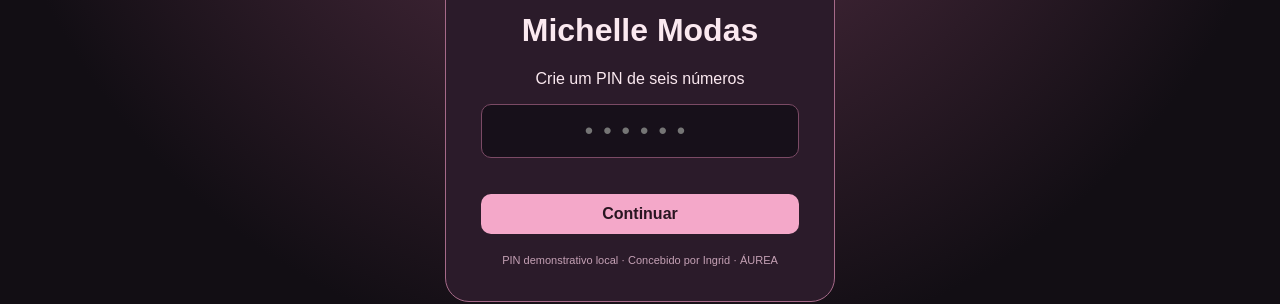
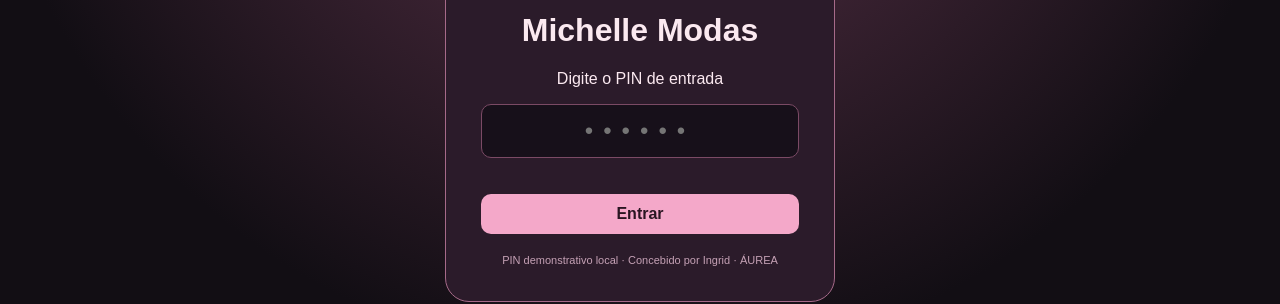
Before and after one commit to aurea-site/michelle-modas, a Next.js app: page / in a window 1280 px wide. Shown: the part 298-602 px from the top of the page. Built offline with nearby package versions, Linux system fonts and the light colour scheme.

Commit message:
Definir PIN solicitado para acesso à Michelle Modas

```diff
--- a/app/page.jsx
+++ b/app/page.jsx
@@ -5,16 +5,16 @@ const tabs=["Início","Caixa","Produtos","Relatórios","Crediário","Cupons de V
 const money=n=>Number(n||0).toLocaleString("pt-BR",{style:"currency",currency:"BRL"});
 export default function App(){
 const [tab,setTab]=useState("Início"),[data,setData]=useState({products:[],cash:[],clients:[],receipts:[]}),[mode,setMode]=useState("loading"),[pin,setPin]=useState(""),[first,setFirst]=useState(""),[error,setError]=useState(""),[cart,setCart]=useState([]),[product,setProduct]=useState(""),[payment,setPayment]=useState("Pix"),[client,setClient]=useState(""),[discount,setDiscount]=useState(0);
-useEffect(()=>{try{let x=JSON.parse(localStorage.getItem("mm_full_mvp_v3")||"{}"),r=JSON.parse(localStorage.getItem("mm_sales_receipts_v1")||"[]");setData({products:Array.isArray(x.products)?x.products:[],cash:Array.isArray(x.cash)?x.cash:[],clients:Array.isArray(x.clients)?x.clients:[],receipts:Array.isArray(r)?r:[]});setMode(!localStorage.getItem("mm_pin_access_v2")?"create":sessionStorage.getItem("mm_pin_session")==="1"?"open":"unlock")}catch{setMode("create")}},[]);
+useEffect(()=>{try{let x=JSON.parse(localStorage.getItem("mm_full_mvp_v3")||"{}"),r=JSON.parse(localStorage.getItem("mm_sales_receipts_v1")||"[]");setData({products:Array.isArray(x.products)?x.products:[],cash:Array.isArray(x.cash)?x.cash:[],clients:Array.isArray(x.clients)?x.clients:[],receipts:Array.isArray(r)?r:[]});setMode(sessionStorage.getItem("mm_pin_session")==="1"?"open":"unlock")}catch{setMode("create")}},[]);
 function save(d){setData(d);localStorage.setItem("mm_full_mvp_v3",JSON.stringify({products:d.products,cash:d.cash,clients:d.clients}));localStorage.setItem("mm_sales_receipts_v1",JSON.stringify(d.receipts))}
-function unlock(e){e.preventDefault();if(!/^\d{6}$/.test(pin)){setError("Informe seis números.");return}if(mode==="create"){setFirst(pin);setPin("");setMode("confirm");return}if(mode==="confirm"){if(first!==pin){setError("PIN diferente. Tente novamente.");setMode("create");setPin("");return}localStorage.setItem("mm_pin_access_v2",pin)}else if(pin!==localStorage.getItem("mm_pin_access_v2")){setError("PIN incorreto.");return}sessionStorage.setItem("mm_pin_session","1");setMode("open");setPin("");setError("")}
+function unlock(e){e.preventDefault();if(pin!=="231006"){setError("PIN incorreto.");return}sessionStorage.setItem("mm_pin_session","1");setMode("open");setPin("");setError("")}
 function addItem(){let p=data.products.find(x=>String(x.id)===product);if(!p||Number(p.qty)<=0)return;let current=cart.find(x=>x.id===p.id)?.qty||0;if(current>=Number(p.qty))return;setCart([...cart.filter(x=>x.id!==p.id),{id:p.id,name:p.name,price:Number(p.price),qty:current+1}])}
 let subtotal=cart.reduce((n,x)=>n+x.qty*x.price,0),total=Math.max(0,subtotal-Number(discount||0));
 function sell(){if(!cart.length)return;if(payment==="Crediário"&&!client)return alert("Selecione o cliente.");let c=data.clients.find(x=>String(x.id)===client);if(payment==="Crediário"&&Number(c?.limit||0)>0&&Number(c?.used||0)+total>Number(c.limit))return alert("Limite insuficiente.");let sale={id:Date.now(),date:new Date().toISOString(),items:cart,payment,total,discount:Number(discount||0),customer:c?.name||""};save({...data,products:data.products.map(p=>({...p,qty:Math.max(0,Number(p.qty||0)-(cart.find(x=>x.id===p.id)?.qty||0))})),clients:data.clients.map(x=>String(x.id)===client&&payment==="Crediário"?{...x,used:Number(x.used||0)+total,debt:Number(x.debt||0)+total}:x),cash:payment==="Crediário"?data.cash:[{id:Date.now(),kind:"Entrada",description:"Venda",value:total,date:sale.date},...data.cash],receipts:[sale,...data.receipts]});setCart([]);setTab("Cupons de Venda")}
 function submit(e,type){e.preventDefault();let f=new FormData(e.currentTarget),id=Date.now(),o=Object.fromEntries(f);if(type==="products"){o={...o,id,price:Number(o.price),qty:Number(o.qty),cost:Number(o.cost||0)};save({...data,products:[...data.products,o]})}if(type==="clients"){o={...o,id,limit:Number(o.limit||0),used:0,debt:0};save({...data,clients:[...data.clients,o]})}if(type==="cash"){o={...o,id,value:Number(o.value),date:new Date().toISOString()};save({...data,cash:[o,...data.cash]})}e.currentTarget.reset()}
 function print(r){let w=window.open("","_blank");if(!w)return;let esc=s=>String(s??"").replace(/[&<>]/g,c=>({"&":"&amp;","<":"&lt;",">":"&gt;"}[c]));w.document.write("<html><body style='font:12px monospace;width:280px'><h2>MICHELLE MODAS</h2><p>Cupom não fiscal</p>"+r.items.map(x=>"<p>"+esc(x.name)+" x"+x.qty+" "+money(x.price*x.qty)+"</p>").join("")+"<hr><h3>Total "+money(r.total)+"</h3><p>"+esc(r.payment)+"</p></body></html>");w.document.close();w.print()}
 if(mode==="loading")return null;
-if(mode!=="open")return <main className="gate"><form className="login" onSubmit={unlock}><div className="logo">M</div><h1>Michelle Modas</h1><p>{mode==="create"?"Crie um PIN de seis números":mode==="confirm"?"Confirme o PIN":"Digite o PIN de entrada"}</p><input type="password" inputMode="numeric" maxLength={6} value={pin} onChange={e=>setPin(e.target.value.replace(/\D/g,""))} placeholder="••••••"/><p className="error">{error}</p><button className="primary"> {mode==="create"?"Continuar":mode==="confirm"?"Salvar PIN":"Entrar"} </button><small>PIN demonstrativo local · Concebido por Ingrid · ÁUREA</small></form></main>;
+if(mode!=="open")return <main className="gate"><form className="login" onSubmit={unlock}><div className="logo">M</div><h1>Michelle Modas</h1><p>{"Digite o PIN de entrada"}</p><input type="password" inputMode="numeric" maxLength={6} value={pin} onChange={e=>setPin(e.target.value.replace(/\D/g,""))} placeholder="••••••"/><p className="error">{error}</p><button className="primary"> {"Entrar"} </button><small>PIN demonstrativo local · Concebido por Ingrid · ÁUREA</small></form></main>;
 return <div className="shell"><aside><div className="identity"><div className="logo">M</div><div><b>MICHELLE MODAS</b><small>GESTÃO BOUTIQUE</small></div></div><nav>{tabs.map(t=><button key={t} className={tab===t?"active":""} onClick={()=>setTab(t)}>{t}</button>)}</nav><small className="foot">Concebido por Ingrid · ÁUREA</small></aside><div className="work"><header><div><small>GESTÃO INTELIGENTE</small><h1>{tab}</h1></div><button onClick={()=>{sessionStorage.removeItem("mm_pin_session");setMode("unlock")}}>🔒 Bloquear</button></header><main className="content">
 {tab==="Início"&&<><div className="stats">{[["Produtos",data.products.length],["Vendas",data.receipts.length],["Clientes",data.clients.length],["Total vendido",money(data.receipts.reduce((a,x)=>a+Number(x.total||0),0))]].map(([k,v])=><article key={k}><small>{k}</small><strong>{v}</strong></article>)}</div><section><h2>Bem-vinda à Michelle Modas</h2><p>Seu painel de gestão de boutique.</p><button className="primary" onClick={()=>setTab("Caixa")}>Iniciar venda →</button></section></>}
 {tab==="Produtos"&&<div className="columns"><section><h2>Novo produto</h2><form onSubmit={e=>submit(e,"products")}><label>Nome</label><input name="name" required/><label>Preço</label><input name="price" type="number" min="0" step=".01" required/><label>Custo</label><input name="cost" type="number" min="0" step=".01"/><label>Quantidade</label><input name="qty" type="number" min="0" required/><button className="primary">Salvar</button></form></section><section><h2>Estoque</h2>{data.products.map(p=><div className="line" key={p.id}><span>{p.name}<small>{p.qty} unidades</small></span><b>{money(p.price)}</b></div>)}</section></div>}
```
